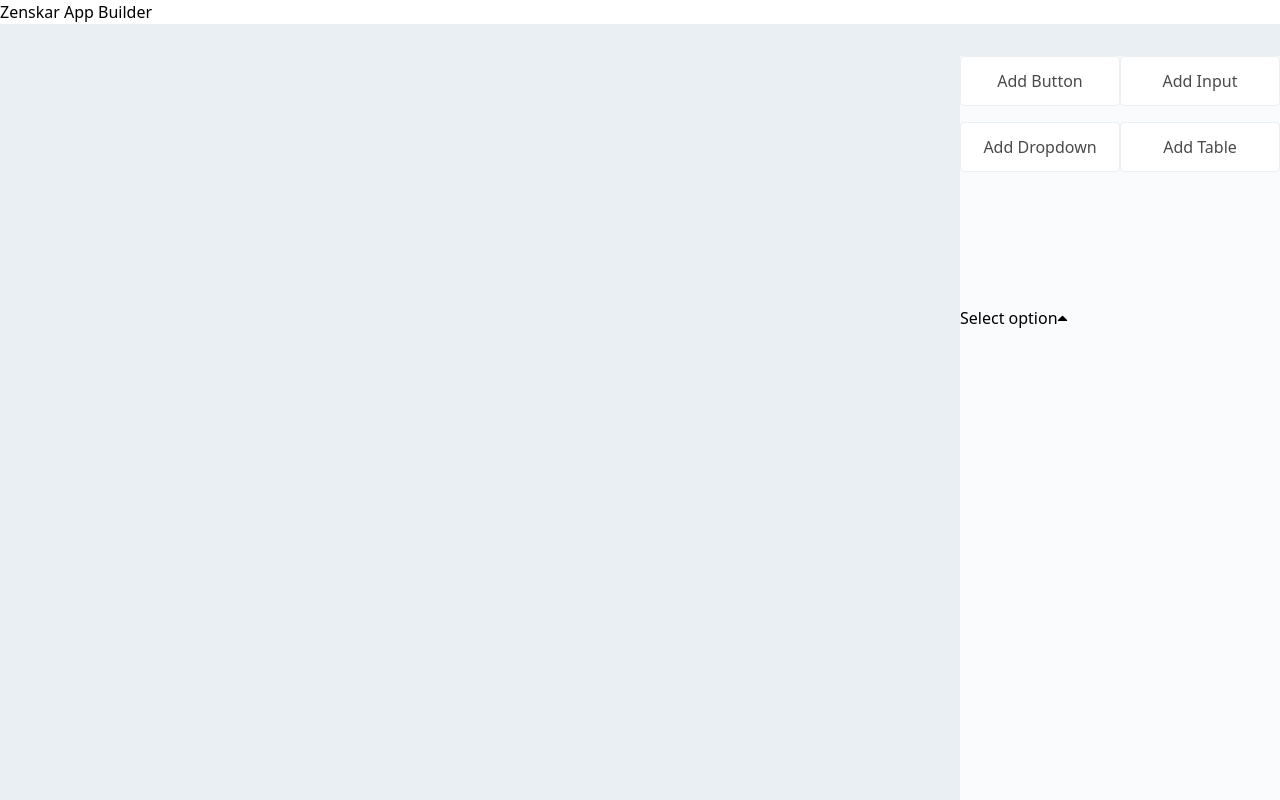
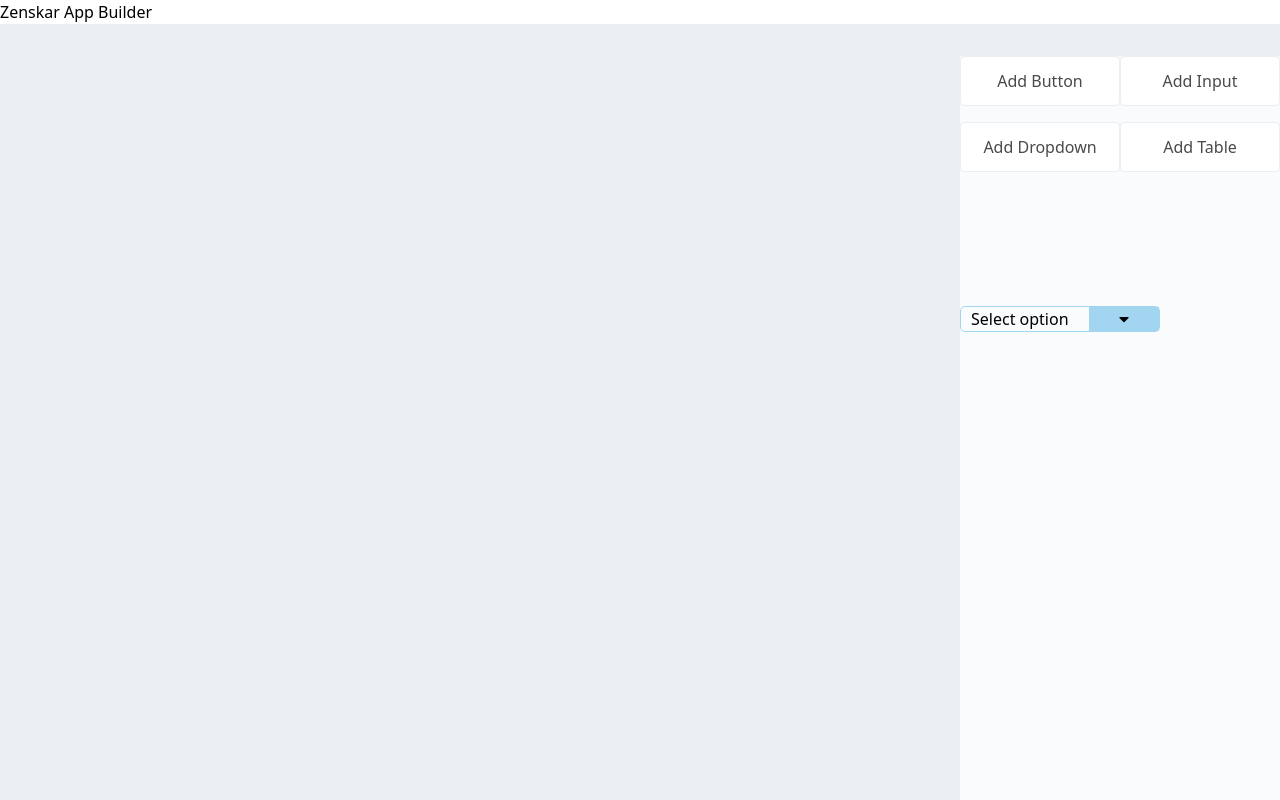
Before and after one commit to Prashantkmr389/rotao, a React (Create React App) app: page / in a window 1280 px wide. Both pictures are taken after a click on the button "Add Dropdown". Shown: the top 800 px of the page. Built offline with nearby package versions, Linux system fonts and the light colour scheme.

Commit message:
i guess final

```diff
--- a/src/components/Canvas.jsx
+++ b/src/components/Canvas.jsx
@@ -9,8 +9,8 @@ function Canvas({showGrid}) {
       {showGrid && (
         <div className="grid-container">
           {/* Render the grid of dots */}
-          {Array.from({ length: 100 }, (_, row) => (
-            Array.from({ length: 100 }, (_, col) => (
+          {Array.from({ length: 55 }, (_, row) => (
+            Array.from({ length: 38 }, (_, col) => (
               <div
                 key={`dot-${row}-${col}`}
                 className="grid-dot"
--- a/src/components/Dropdown.jsx
+++ b/src/components/Dropdown.jsx
@@ -23,14 +23,24 @@ const DropdownComponent = ({ options }) => {
   };
 
   return (
-    <div className="multi-select-dropdown">
-    {selectedOptions.length > 0
-          ? selectedOptions.join(', ')
-      : 'Select option'}
-      <button className="dropdown-toggle" onClick={toggleDropdown}>
+    < div className="multi-select-dropdown">
+    <div className='dropdownHeader'>
+      <span>
+          {selectedOptions.length > 0
+              ? selectedOptions.join(', ')
+          : 'Select option'}
+        </span>
 
-      <i className={`fas fa-caret-up dropdown-arrow ${isOpen ? 'open' : ''}`}></i>
-</button>
+            <button className="dropdown-toggle" onClick={toggleDropdown}>
+            {isOpen && (<i className={`fas fa-caret-up dropdown-arrow ${isOpen ? 'open' : 'close'}`}></i>)}
+            {!isOpen && (<i className={`fas fa-caret-down dropdown-arrow ${isOpen ? 'open' : 'close'}`}></i>)}
+
+          </button>
+    </div>
+
+
+
+
 
       {isOpen && (
         <ul className="dropdown-options">
--- a/src/index.css
+++ b/src/index.css
@@ -121,3 +121,22 @@ opacity: 1;
   position: absolute;
   opacity: 0.3;
 }
+
+.dropdownHeader{
+  border: 1px solid #a2d6f0;
+  border-radius: 5px;
+  width: 200px;
+}
+
+
+
+.dropdownHeader >span{
+  margin-left: 10px;
+}
+.dropdownHeader >button{
+  width: 70px;
+  background-color: #a2d6f0;
+  cursor: pointer;
+  /* to have on right side */
+  float: right;
+}
```
